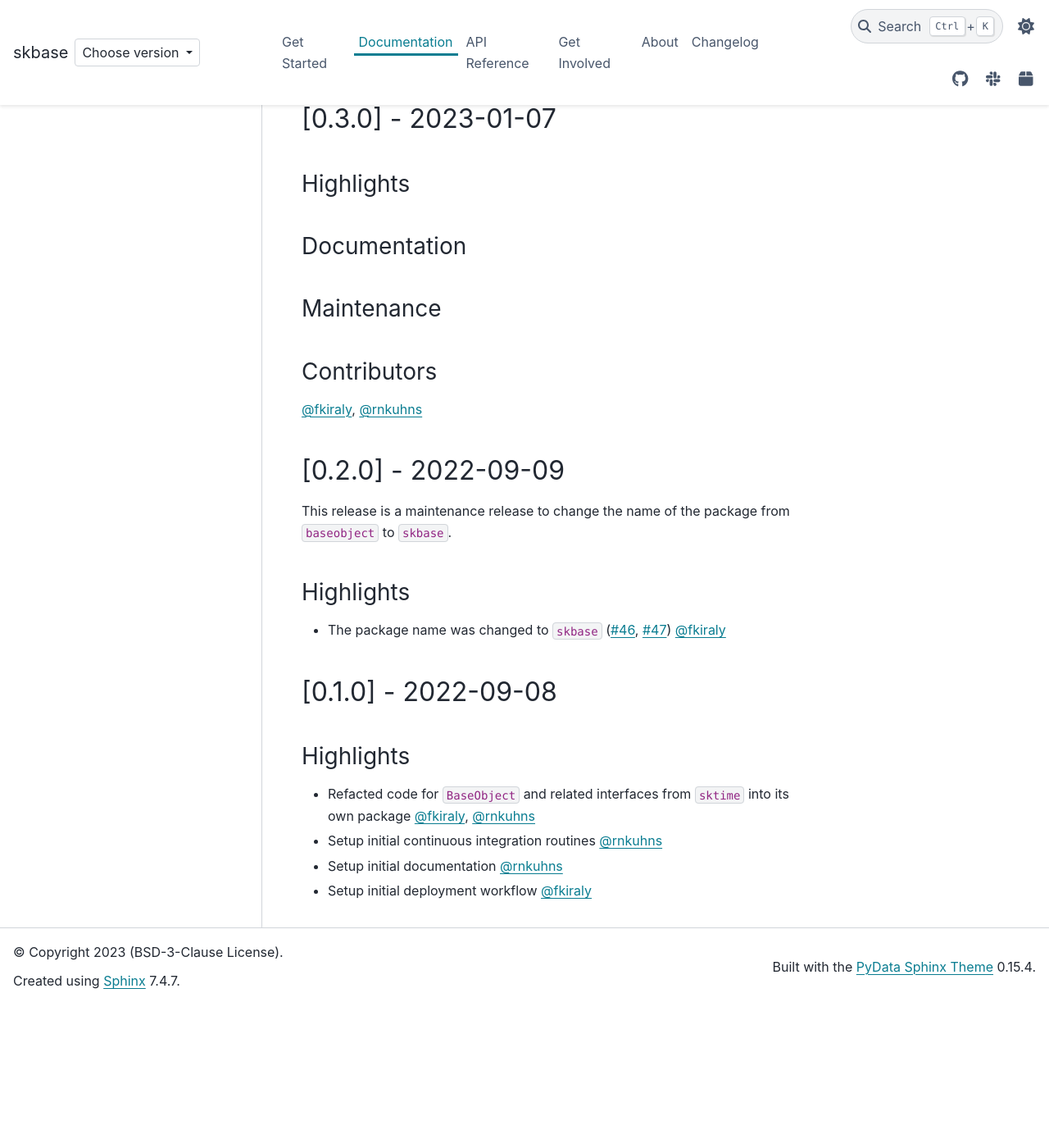
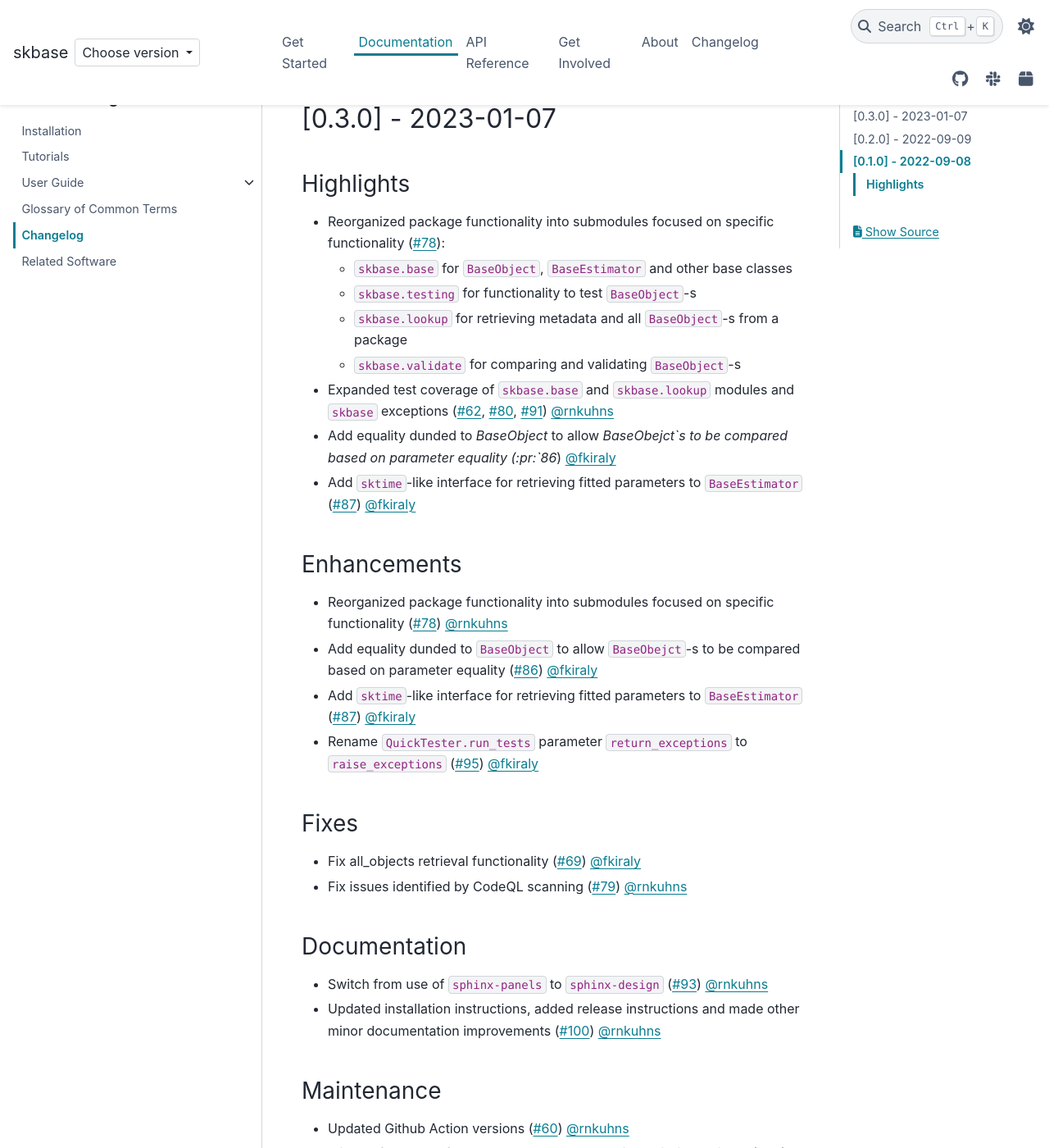
Before and after one commit to sktime/skbase, a Sphinx documentation site: the page built from docs/source/user_documentation/changelog.rst, in a window 1280 px wide and 1400 px high, scrolled down 359 px. Shown: the whole window at 82% size. Built offline with Sphinx 7.4.7 and the PyData theme 0.15.4, drawn with Linux system fonts in a browser that asks for light colours; comment, search, counter and statistics services are not loaded; before the commit the page ends 1584 px from its top, so only the background shows below that; some of the changed text lies outside the part shown.

Commit message:
Add release notes

```diff
--- a/docs/source/user_documentation/changelog.rst
+++ b/docs/source/user_documentation/changelog.rst
@@ -20,12 +20,54 @@
 Highlights
 ----------
 
+- Reorganized package functionality into submodules focused on specific
+  functionality (:pr:`78`):
+
+  - ``skbase.base`` for ``BaseObject``, ``BaseEstimator`` and other base classes
+  - ``skbase.testing`` for functionality to test ``BaseObject``-s
+  - ``skbase.lookup`` for retrieving metadata and all ``BaseObject``-s from a package
+  - ``skbase.validate`` for comparing and validating ``BaseObject``-s
+
+- Expanded test coverage of ``skbase.base`` and ``skbase.lookup`` modules and
+  ``skbase`` exceptions (:pr:`62`, :pr:`80`, :pr:`91`) :user:`rnkuhns`
+- Add equality dunded to `BaseObject` to allow `BaseObejct`s to be compared based
+  on parameter equality (:pr:`86`) :user:`fkiraly`
+- Add ``sktime``-like interface for retrieving fitted parameters to ``BaseEstimator``
+  (:pr:`87`) :user:`fkiraly`
+
+Enhancements
+------------
+
+- Reorganized package functionality into submodules focused on specific
+  functionality (:pr:`78`) :user:`rnkuhns`
+- Add equality dunded to ``BaseObject`` to allow ``BaseObejct``-s to be compared based
+  on parameter equality (:pr:`86`) :user:`fkiraly`
+- Add ``sktime``-like interface for retrieving fitted parameters to ``BaseEstimator``
+  (:pr:`87`) :user:`fkiraly`
+- Rename ``QuickTester.run_tests`` parameter ``return_exceptions`` to
+  ``raise_exceptions`` (:pr:`95`) :user:`fkiraly`
+
+Fixes
+-----
+
+- Fix all_objects retrieval functionality (:pr:`69`) :user:`fkiraly`
+- Fix issues identified by CodeQL scanning (:pr:`79`) :user:`rnkuhns`
+
 Documentation
 -------------
 
+- Switch from use of ``sphinx-panels`` to ``sphinx-design`` (:pr:`93`) :user:`rnkuhns`
+- Updated installation instructions, added release instructions and made
+  other minor documentation improvements  (:pr:`100`) :user:`rnkuhns`
 
 Maintenance
 -----------
+
+- Updated Github Action versions (:pr:`60`) :user:`rnkuhns`
+- Migrate from use of lgtm.com to CodeQL scanning built-in to Github (:pr:`68`)
+- Update config files and remove use of setup.py (:pr:`75`) :user:`rnkuhns`
+- Add support for Python 3.11 (:pr:`77`) :user:`rnkuhns`
+- Update ``sklearn``s version upper bounds to ``<1.3`` (:pr:`89`) :user:`fkiraly`
 
 
 Contributors
```
